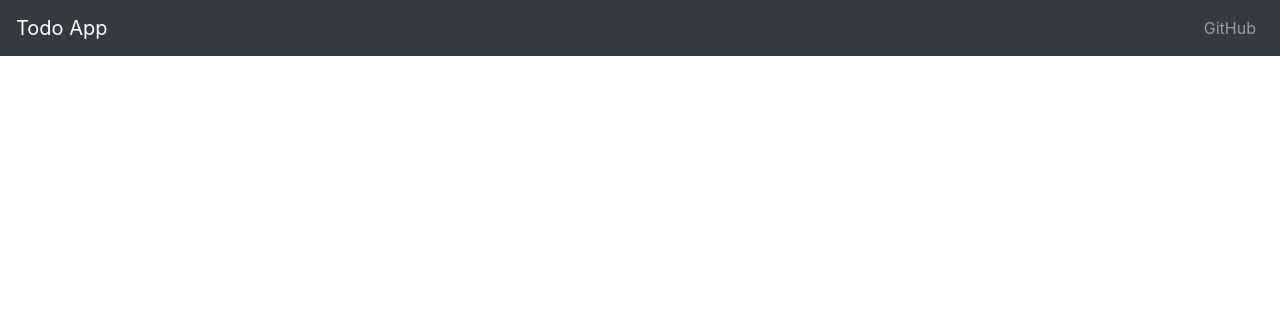
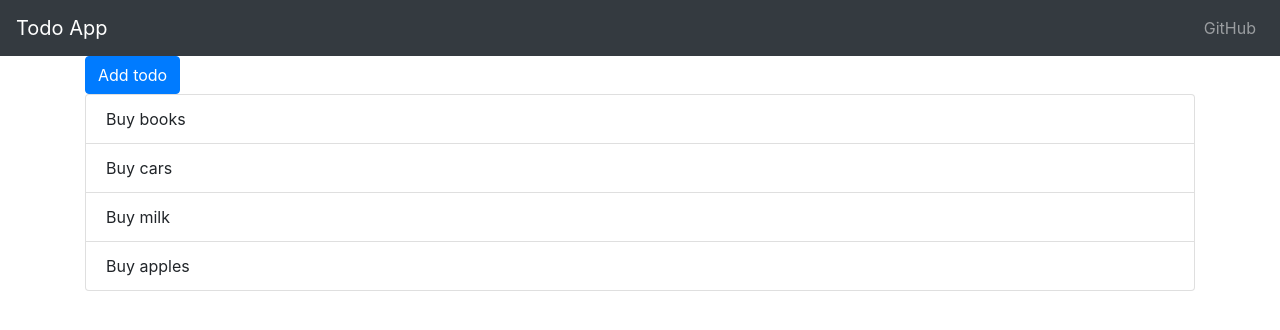
Before and after one commit to witoldmetel/MERN-interview, a React (Create React App) app in the folder client/: page / in a window 1280 px wide. Shown: the top 330 px of the page. Built offline with nearby package versions, Linux system fonts and the light colour scheme.

Commit message:
Add todolist

```diff
--- a/client/src/App.js
+++ b/client/src/App.js
@@ -2,12 +2,14 @@ import React, { Component } from 'react';
 
 import 'bootstrap/dist/css/bootstrap.min.css';
 import AppNavbar from './components/AppNavbar';
+import TodoList from './components/TodoList';
 
 class App extends Component {
   render() {
     return (
       <div className="App">
         <AppNavbar />
+        <TodoList />
       </div>
     );
   }
--- /dev/null
+++ b/client/src/components/TodoList.js
@@ -0,0 +1,44 @@
+import React, { Component } from 'react';
+import { Container, ListGroup, ListGroupItem, Button } from 'reactstrap';
+
+export default class TodoList extends Component {
+    state = {
+        todos: [
+            { id: 1, title: 'Buy books' },
+            { id: 2, title: 'Buy cars' },
+            { id: 3, title: 'Buy milk' },
+            { id: 4, title: 'Buy apples' }
+        ]
+    }
+
+    AddTodo = () => {
+        const title = prompt('Add new todo');
+        if (title) {
+            this.setState(state => ({
+                todos: [...state.todos, { id: 5, title }]
+            }));
+        }
+    }
+
+    render() {
+        const { todos } = this.state;
+        return (
+        <div>
+            <Container>
+                <Button
+                    color="primary"
+                    onClick={this.AddTodo}
+                >Add todo
+                </Button>
+                <ListGroup>
+                    {todos.map(({ id, title }) => (
+                        <ListGroupItem key={id}>
+                            {title}
+                        </ListGroupItem>
+                    ))}
+                </ListGroup>
+            </Container>
+        </div>
+        )
+    }
+}
```
